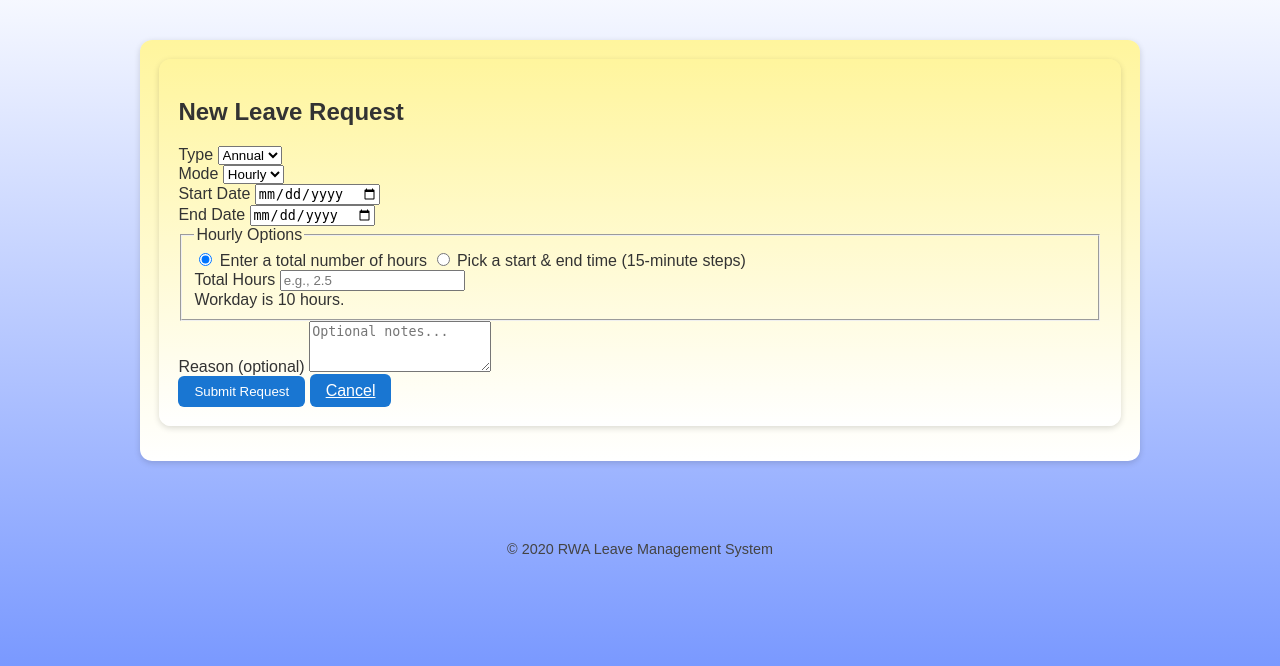
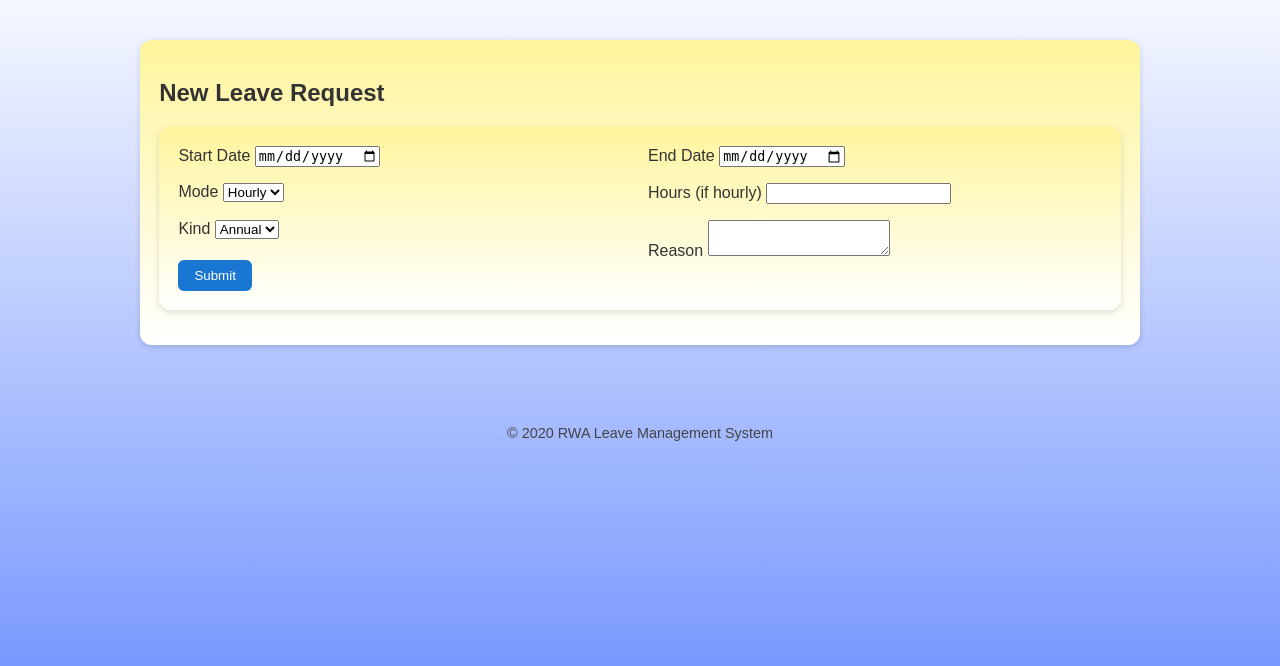
Before and after one commit to mcahoon-coder/RWA-Leave-System-Render-Clean, a Flask app: template templates/new_request.html in a window 1280 px wide. Shown: the part 50-716 px from the top of the page. Run offline with Flask 3, Linux system fonts and the light colour scheme; the template is opened without the code that fills it: most values are stand-ins (such as "Sample title", 1, 10 or a date in 2020).

Commit message:
Update new_request.html

```diff
--- a/templates/new_request.html
+++ b/templates/new_request.html
@@ -1,133 +1,44 @@
 {% extends "base.html" %}
+{% block title %}New Request{% endblock %}
+
 {% block content %}
-<div class="card">
 <h2>New Leave Request</h2>
 
-  <form method="post">
-    <div class="grid-2">
+<form method="post" class="card">
+  <div class="grid grid-2">
     <div>
-        <label for="kind">Type</label>
-        <select id="kind" name="kind" required>
+      <label>Start Date</label>
+      <input type="date" name="start_date" required>
+    </div>
+    <div>
+      <label>End Date</label>
+      <input type="date" name="end_date" required>
+    </div>
+    <div>
+      <label>Mode</label>
+      <select name="mode">
+        <option value="hourly">Hourly</option>
+        <option value="daily">Daily</option>
+      </select>
+    </div>
+    <div>
+      <label>Hours (if hourly)</label>
+      <input type="number" name="hours" step="0.25">
+    </div>
+    <div>
+      <label>Kind</label>
+      <select name="kind">
         <option value="annual">Annual</option>
         <option value="sick">Sick</option>
       </select>
     </div>
     <div>
-        <label for="mode">Mode</label>
-        <select id="mode" name="mode">
-          <option value="hourly" selected>Hourly</option>
-          <option value="daily">Daily</option>
-        </select>
-      </div>
-
-      <div>
-        <label for="start_date">Start Date</label>
-        <input type="date" id="start_date" name="start_date" required />
-      </div>
-      <div>
-        <label for="end_date">End Date</label>
-        <input type="date" id="end_date" name="end_date" required />
+      <label>Reason</label>
+      <textarea name="reason"></textarea>
     </div>
   </div>
-
-    <div id="hourlyOptions" class="mt">
-      <fieldset class="fieldset">
-        <legend>Hourly Options</legend>
-
-        <div class="radio-row">
-          <label>
-            <input type="radio" name="times_mode" value="total" checked />
-            Enter a total number of hours
-          </label>
-          <label>
-            <input type="radio" name="times_mode" value="window" />
-            Pick a start & end time (15-minute steps)
-          </label>
-        </div>
-
-        <div id="totalHoursRow" class="grid-1 mt">
-          <div>
-            <label for="hours">Total Hours</label>
-            <input type="number" step="0.25" min="0.25" id="hours" name="hours" placeholder="e.g., 2.5" />
-            <div class="hint">Workday is {{ workday }} hours.</div>
-          </div>
-        </div>
-
-        <div id="timeWindowRow" class="grid-2 mt" style="display:none;">
-          <div>
-            <label for="start_time">Start Time</label>
-            <select id="start_time" name="start_time">
-              {% for t in time_slots %}
-                <option value="{{ t }}">{{ t }}</option>
-              {% endfor %}
-            </select>
-          </div>
-          <div>
-            <label for="end_time">End Time</label>
-            <select id="end_time" name="end_time">
-              {% for t in time_slots %}
-                <option value="{{ t }}">{{ t }}</option>
-              {% endfor %}
-            </select>
-          </div>
-          <input type="hidden" name="use_times" id="use_times" value="no" />
-          <div class="hint col-span-2">Tip: Start and end date must be the same day when using times.</div>
-        </div>
-      </fieldset>
-    </div>
-
-    <div class="mt">
-      <label for="reason">Reason (optional)</label>
-      <textarea id="reason" name="reason" rows="3" placeholder="Optional notes..."></textarea>
-    </div>
-
-    <div class="actions mt">
-      <button type="submit" class="btn primary">Submit Request</button>
-      <a href="{{ url_for('my_requests') }}" class="btn">Cancel</a>
+  <div class="actions">
+    <button class="btn">Submit</button>
   </div>
 </form>
-</div>
-
-<script>
-  const modeSel = document.getElementById('mode');
-  const hourlyOptions = document.getElementById('hourlyOptions');
-  const radios = document.querySelectorAll('input[name="times_mode"]');
-  const totalRow = document.getElementById('totalHoursRow');
-  const windowRow = document.getElementById('timeWindowRow');
-  const useTimes = document.getElementById('use_times');
-  const hoursInput = document.getElementById('hours');
-  const startTime = document.getElementById('start_time');
-  const endTime = document.getElementById('end_time');
-
-  function updateModeUI() {
-    const hourly = modeSel.value === 'hourly';
-    hourlyOptions.style.display = hourly ? '' : 'none';
-  }
-
-  function updateTimesUI() {
-    const v = document.querySelector('input[name="times_mode"]:checked').value;
-    if (v === 'total') {
-      totalRow.style.display = '';
-      windowRow.style.display = 'none';
-      useTimes.value = 'no';
-      startTime.disabled = true;
-      endTime.disabled = true;
-      hoursInput.disabled = false;
-    } else {
-      totalRow.style.display = 'none';
-      windowRow.style.display = '';
-      useTimes.value = 'yes';
-      startTime.disabled = false;
-      endTime.disabled = false;
-      hoursInput.disabled = true;
-    }
-  }
-
-  modeSel.addEventListener('change', updateModeUI);
-  radios.forEach(r => r.addEventListener('change', updateTimesUI));
-
-  // init
-  updateModeUI();
-  updateTimesUI();
-</script>
 {% endblock %}
```
Lines whose indentation alone changed are shown as unchanged.
